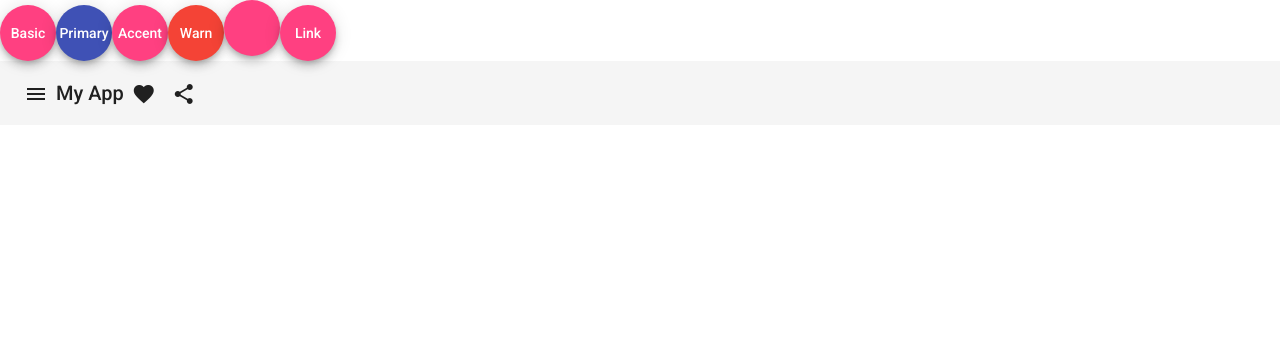
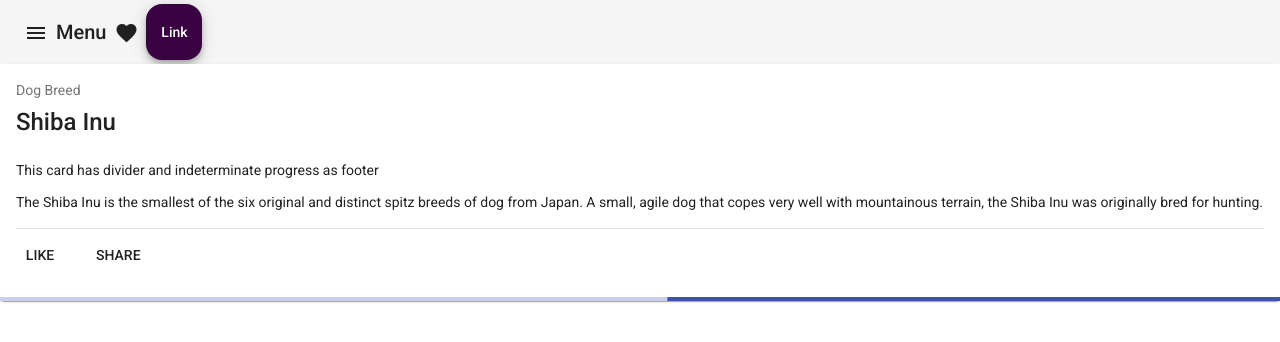
Before and after one commit to vitorfiler/aula-27-06, an Angular app: page / in a window 1280 px wide. Shown: the top 342 px of the page. Built offline with nearby package versions, Linux system fonts and the light colour scheme.

Commit message:
adicionando card

```diff
--- a/src/app/app.component.html
+++ b/src/app/app.component.html
@@ -1,23 +1,32 @@
-<div class="example-button-row">
-  <button mat-fab>Basic</button>
-  <button mat-fab color="primary">Primary</button>
-  <button mat-fab color="accent">Accent</button>
-  <button mat-fab color="warn">Warn</button>
-  <button mat-fab aria-label="Example icon-button with a heart icon">
-  </button>
-  <a mat-fab routerLink=".">Link</a>
-</div>
-
 <mat-toolbar>
   <button mat-icon-button class="example-icon" aria-label="Example icon-button with menu icon">
     <mat-icon>menu</mat-icon>
   </button>
-  <span>My App</span>
+  <span>Menu</span>
   <span class="example-spacer"></span>
   <button mat-icon-button class="example-icon favorite-icon" aria-label="Example icon-button with heart icon">
     <mat-icon>favorite</mat-icon>
   </button>
-  <button mat-icon-button class="example-icon" aria-label="Example icon-button with share icon">
-    <mat-icon>share</mat-icon>
-  </button>
+  <div class="example-button-row">
+    <a mat-fab routerLink="." class="btnLink">Link</a>
+  </div>
 </mat-toolbar>
+
+<mat-card class="example-card">
+  <mat-card-subtitle>Dog Breed</mat-card-subtitle>
+  <mat-card-title>Shiba Inu</mat-card-title><br>
+  <mat-card-content>
+    <p>This card has divider and indeterminate progress as footer</p>
+    <p>The Shiba Inu is the smallest of the six original and distinct spitz breeds of dog from Japan.
+      A small, agile dog that copes very well with mountainous terrain,
+      the Shiba Inu was originally bred for hunting.</p>
+  </mat-card-content>
+  <mat-divider inset></mat-divider>
+  <mat-card-actions>
+    <button mat-button>LIKE</button>
+    <button mat-button>SHARE</button>
+  </mat-card-actions>
+  <mat-card-footer>
+    <mat-progress-bar mode="indeterminate"></mat-progress-bar>
+  </mat-card-footer>
+</mat-card>
--- a/src/app/app.component.scss
+++ b/src/app/app.component.scss
@@ -0,0 +1,12 @@
+.btnLink{
+    text-align: center;
+    border-radius: 1rem;
+    background-color: rgb(57, 2, 65);
+}
+
+.example-button-row{
+    display: flex;
+    flex-direction: row;
+    justify-content: center;
+    align-items: center;
+}
```
Also changed, not shown: src/app/app.module.ts (+7 -3 lines).
